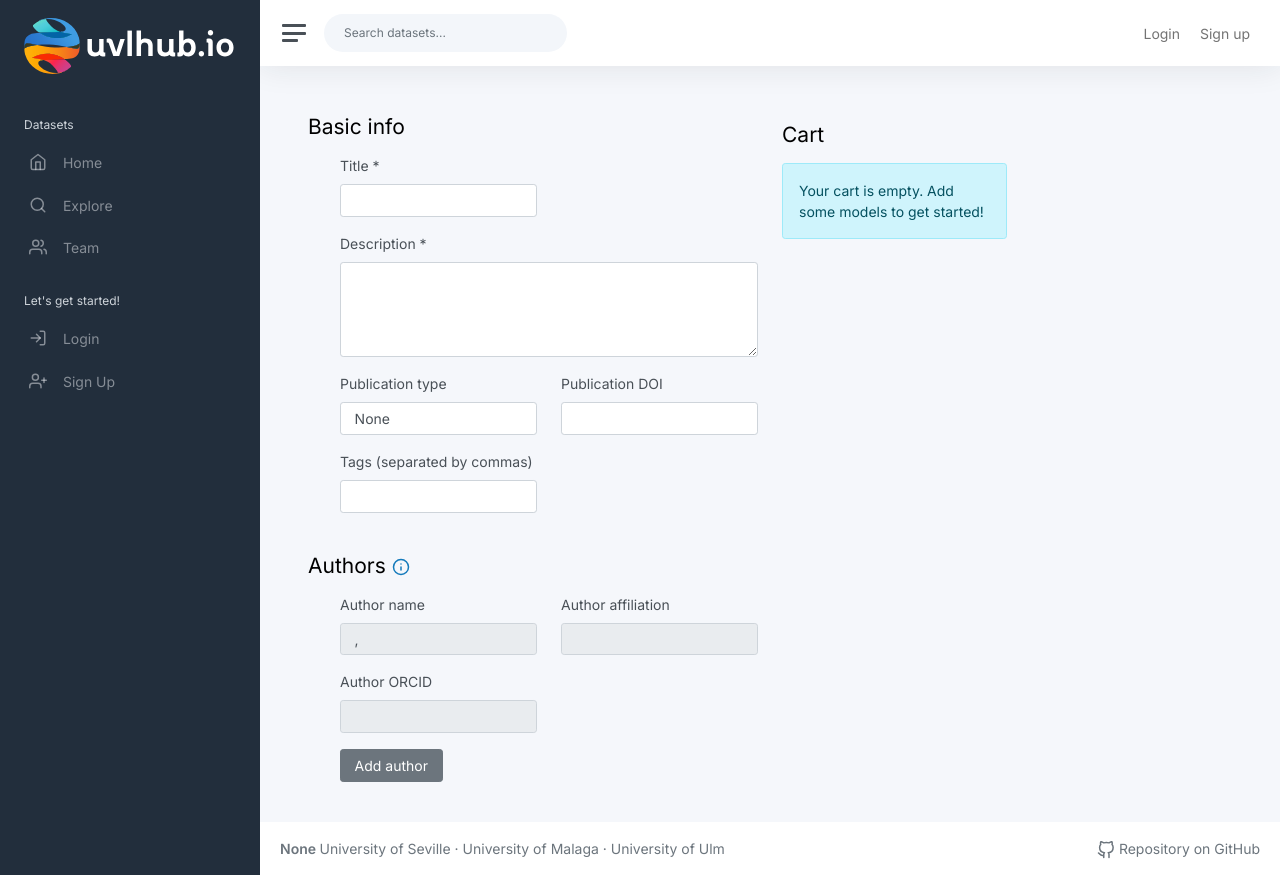
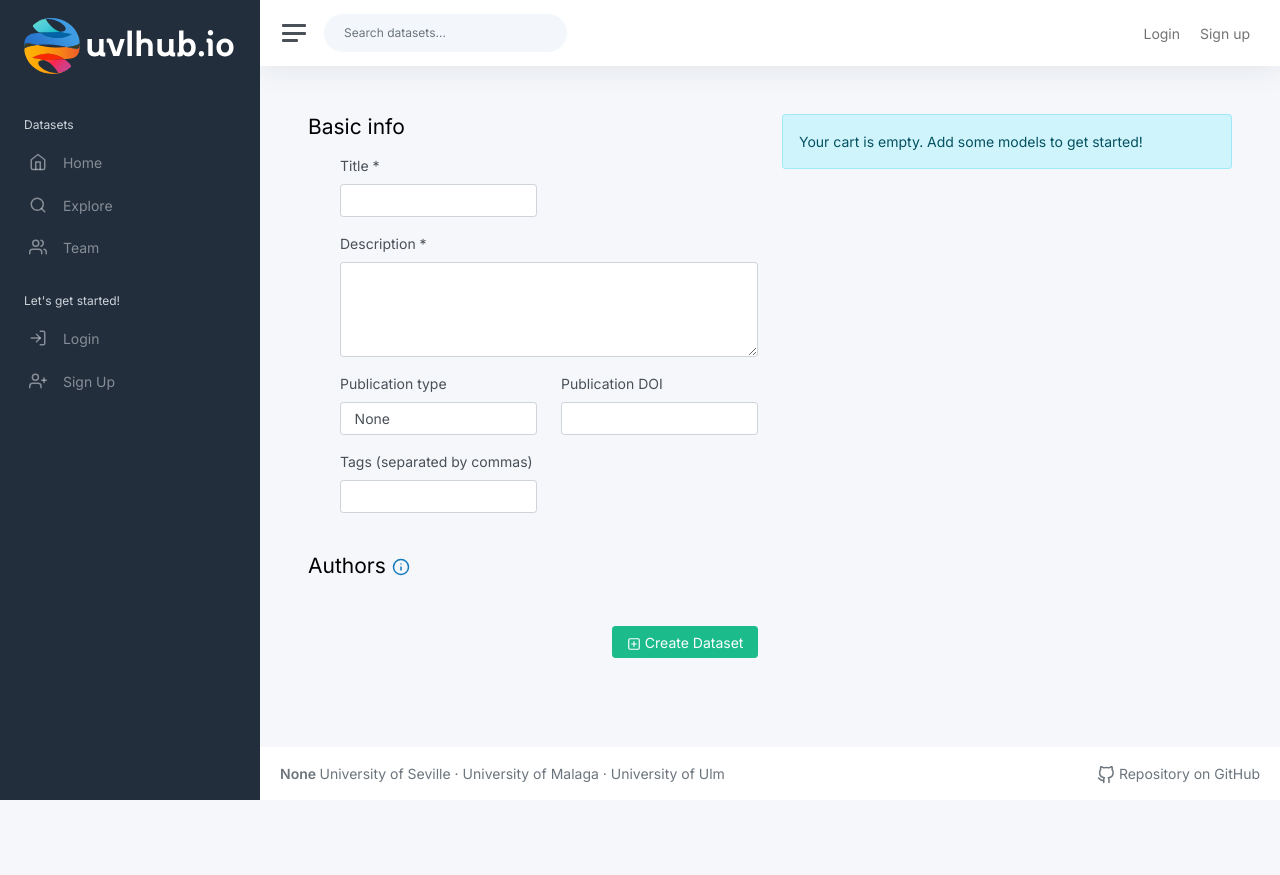
Before and after one commit to PixelHub-ORG/PixelHub-2, a Flask app: template app/modules/cart/templates/cart/create_dataset.html in a window 1280 px wide. After the commit the page ends 800 px from the top, so only its background shows below. Run offline with Flask 3, Linux system fonts and the light colour scheme; the template is opened without the code that fills it: values that come from a table or form of the project are taken from there, others are empty; parts of the project's set-up code (start-up, migrations or seed data) failed here and were passed over; some libraries are stand-ins or nearby versions.

Commit message:
feat: creating datasets now works

```diff
--- a/app/modules/cart/forms.py
+++ b/app/modules/cart/forms.py
@@ -1,8 +1,9 @@
 from flask_wtf import FlaskForm
-from wtforms.validators import DataRequired, URL, Optional
-from wtforms import FieldList, FormField, SelectField, StringField, SubmitField, TextAreaField
+from wtforms import FieldList, FormField, SelectField, StringField, TextAreaField, SubmitField
+from wtforms.validators import DataRequired, Optional, URL
 
 from app.modules.dataset.models import PublicationType
+from app.modules.dataset.forms import AuthorForm
 
 
 class AuthorForm(FlaskForm):
@@ -31,12 +32,12 @@
         validators=[DataRequired()],
     )
     publication_doi = StringField("Publication DOI", validators=[Optional(), URL()])
+    dataset_doi = StringField("Dataset DOI", validators=[Optional(), URL()])
     tags = StringField("Tags (separated by commas)")
     authors = FieldList(FormField(AuthorForm))
     submit = SubmitField("Create Dataset")
 
     def get_dsmetadata(self):
-
         publication_type_converted = self.convert_publication_type(self.publication_type.data)
 
         return {
@@ -52,7 +53,8 @@
         for pt in PublicationType:
             if pt.value == value:
                 return pt.name
-        return "NONE"
+        # valor por defecto si algo raro viene del form
+        return PublicationType.NONE.name if hasattr(PublicationType, "NONE") else "NONE"
 
     def get_authors(self):
-        return [author.get_author() for author in self.authors]
+        return [subform.get_author() for subform in self.authors]
--- a/app/modules/cart/templates/cart/create_dataset.html
+++ b/app/modules/cart/templates/cart/create_dataset.html
@@ -7,14 +7,14 @@
 <div class="row">
 
     <div class="col-xl-6 col-lg-12 col-md-12 col-sm-12">
-            <div id="basic_info_form">
+        <form id="cart-create-dataset-form"
+              method="post"
+              action="{{ url_for('cart.create_dataset') }}">
 
             {{ form.hidden_tag() }}
 
             <div class="row">
-
                 <div class="col-12">
-
                     <h1 class="h3 mb-3">Basic info</h1>
 
                     <div class="row" style="padding-left: 2rem">
@@ -44,7 +44,6 @@
                                 {{ form.publication_type.label(class="form-label") }}
                                 {{ form.publication_type(class="form-control") }}
                             </div>
-
                         </div>
 
                         <div class="col-lg-6 col-6">
@@ -72,12 +71,11 @@
                     <h1 class="h3 mb-3 mt-4">
                         Authors
                         <a href="#" data-toggle="modal" data-target="#infoModal">
-                            <i data-feather="info"></i> <!-- Usamos "info" porque Feather no tiene un ícono específico llamado "feather" para más info -->
+                            <i data-feather="info"></i>
                         </a>
                     </h1>
 
-                        <!-- Modal -->
-                        <div class="modal fade" id="infoModal" tabindex="-1" role="dialog" aria-labelledby="infoModalLabel" aria-hidden="true" style="display: none">
+                    <div class="modal fade" id="infoModal" tabindex="-1" role="dialog" aria-labelledby="infoModalLabel" aria-hidden="true">
                         <div class="modal-dialog" role="document">
                             <div class="modal-content">
                                 <div class="modal-header">
@@ -87,17 +85,17 @@
                                     </button>
                                 </div>
                                 <div class="modal-body">
-                                ¡Cuidado! Los autores no se pueden editar una vez que el dataset se haya subido a UVLHub. Esta funcionalidad estará disponible para futuras versiones.
+                                    <p>No incluyas datos personales si no quieres compartir tu identidad.</p>
                                 </div>
                                 <div class="modal-footer">
-                                <button type="button" class="btn btn-secondary" data-dismiss="modal">Cerrar</button>
+                                    <button type="button" class="btn btn-secondary" data-dismiss="modal">Close</button>
                                 </div>
                             </div>
                         </div>
                     </div>
 
                     <div class="row" style="padding-left: 2rem">
-
+                        {% if current_user.is_authenticated and current_user.profile %}
                             <div class="col-lg-6 col-12 mb-3">
                                 <label class="form-label">Author name</label>
                                 <input class="form-control"
@@ -108,84 +106,47 @@
                             <div class="col-lg-6 col-12 mb-3">
                                 <label class="form-label">Author affiliation</label>
                                 <input class="form-control"
-                                       disabled value="{{ current_user.profile.affiliation }}">
+                                       disabled
+                                       value="{{ current_user.profile.affiliation }}">
                             </div>
 
                             <div class="col-lg-6 col-12 mb-3">
                                 <label class="form-label">Author ORCID</label>
                                 <input class="form-control"
-                                       disabled value="{{ current_user.profile.orcid }}">
+                                       disabled
+                                       value="{{ current_user.profile.orcid }}">
                             </div>
+                        {% endif %}
 
                         <div class="col-12">
-
                             <div class="mb-3">
-
-                                    <div id="authors">
                                 {% for subform in form.authors %}
-                                        <div class="row author" {% if not loop.first %}
-                                            style="border:2px dotted #ccc;border-radius:10px;padding:10px;margin:10px 0; background-color: white"
-                                            {% endif %}
-                                        >
-                                            <div class="col-lg-6 col-12 mb-3">
-                                                {{ subform.form.name.label(class="form-label") }}
-                                                {{ subform.form.name(class="form-control", disabled=loop.first) }}
-                                                {% for error in subform.name.errors %}
-                                                    <span style="color: red;">{{ error }}</span>
-                                                {% endfor %}
+                                    <div class="row mb-2">
+                                        <div class="col-md-6">
+                                            {{ subform.name.label(class="form-label") }}
+                                            {{ subform.name(class="form-control") }}
                                         </div>
-
-                                            <div class="col-lg-6 col-12 mb-3">
-                                                {{ subform.form.affiliation.label(class="form-label") }}
-                                                {{ subform.form.affiliation(class="form-control", disabled=loop.first) }}
-                                                {% for error in subform.name.errors %}
-                                                    <span style="color: red;">{{ error }}</span>
-                                                {% endfor %}
-                                            </div>
-
-                                            <div class="col-lg-6 col-12 mb-3">
-                                                {{ subform.orcid.label(class="form-label") }}
-                                                {{ subform.orcid(class="form-control", disabled=loop.first) }}
-                                                {% for error in subform.orcid.errors %}
-                                                    <span style="color: red;">{{ error }}</span>
-                                                {% endfor %}
+                                        <div class="col-md-6">
+                                            {{ subform.affiliation.label(class="form-label") }}
+                                            {{ subform.affiliation(class="form-control") }}
                                         </div>
                                     </div>
                                 {% endfor %}
                             </div>
-                                    <button type="button" class="btn btn-secondary" id="add_author">Add author
-                                    </button>
-
+                        </div>
                     </div>
 
+                    <div class="text-end mt-3">
+                        <button type="button" class="btn btn-success" onclick="submitCartDatasetForm()">
+                            <i data-feather='plus-square'></i> Create Dataset
+                        </button>
                     </div>
-
-
-                        </div>
-
-                    </div>
-
-                </div>
-
-                <div class="row">
-
-                    {% if error %}
-
-                        <div class="mt-3 col-lg-6 col-12">
-                            <span style="color: red;">{{ error }}</span>
-                        </div>
-
-                    {% endif %}
-
-                </div>
-
 
                 </div>
             </div>
 
-        <div class="col-xl-6 col-lg-12 col-md-12 col-sm-12">
-
-            <h1 class="h3 mb-3 mt-2">Cart</h1>
+        </form>
+    </div>
 
     <div class="col-xl-6 col-lg-12 col-md-12 col-sm-12">
 
@@ -195,7 +156,6 @@
             <div class="card mb-3 shadow-sm">
                 <div class="card-body">
                     <div class="d-flex justify-content-between align-items-center">
-
                         <div>
                             <h5 class="mb-0"><b>{{ model.name }}</b></h5>
                             <p class="text-muted small mb-1">{{ model.description|truncate(80) }}</p>
@@ -206,54 +166,95 @@
                                 {% endfor %}
                             </p>
                         </div>
-
-                    <button
-                        class="btn btn-sm btn-outline-danger"
-                        onclick="deleteCartItem('{{ model.id }}')"
-                        title="Remove from cart"
-                    >
-                        <i data-feather="trash-2" style="width: 16px; height: 16px;"></i>
+                        <div>
+                            <button type="button"
+                                    class="btn btn-outline-danger btn-sm"
+                                    onclick="deleteCartItem('{{ model.id }}')">
+                                <i data-feather="trash-2"></i>
                             </button>
+                        </div>
                     </div>
                 </div>
             </div>
             {% endfor %}
         </div>
-
-    <div class="mt-3 text-end">
-        <a href="{{ url_for('cart.create_dataset') }}" class="btn btn-primary">
-            <i data-feather="plus-square"></i> Create Dataset
-        </a>
-    </div>
-
         {% else %}
         <div class="alert alert-info" role="alert">
             Your cart is empty. Add some models to get started!
         </div>
         {% endif %}
 
+    </div>
+
+</div>
+
 {% endblock %}
 
 {% block scripts %}
 <script>
-        document.addEventListener('DOMContentLoaded', function () {
+document.addEventListener('DOMContentLoaded', function() {
     feather.replace();
 });
 
 function deleteCartItem(modelID) {
-        fetch("/user/cart/delete", {
+    fetch("/featuremodel/cart/delete", {
         method: "POST",
-            headers: { "Content-Type": "application/json" },
-            body: JSON.stringify({ item_id: modelID })
+        headers: {
+            "Content-Type": "application/json"
+        },
+        body: JSON.stringify({ "item_id": modelID })
     })
-        .then(async response => {
+    .then(async (response) => {
         const data = await response.json();
         alert("File removed from cart.");
         if (response.ok) {
             location.reload();
         }
     })
-        .catch(err => console.error("Error deleting from cart:", err));
+    .catch((err) => {
+        console.error("Error deleting from cart:", err);
+    });
+}
+
+function submitCartDatasetForm() {
+    const formElement = document.getElementById("cart-create-dataset-form");
+    if (!formElement) {
+        alert("Form not found");
+        return;
+    }
+
+    const formData = new FormData(formElement);
+
+    fetch("/user/cart/create", {
+        method: "POST",
+        body: formData
+    })
+    .then(async (response) => {
+        const data = await response.json();
+
+        if (response.ok) {
+            alert("Dataset created successfully!");
+            if (data.dataset_id) {
+                window.location.href = "/dataset/unsynchronized/" + data.dataset_id + "/";
+            } else {
+                window.location.reload();
+            }
+        } else {
+            let msg = "unknown error";
+            if (data && data.message) {
+                if (typeof data.message === "object") {
+                    msg = JSON.stringify(data.message);
+                } else {
+                    msg = data.message;
+                }
+            }
+            alert("Error creating dataset: " + msg);
+        }
+    })
+    .catch((err) => {
+        console.error("Error creating dataset:", err);
+        alert("Error creating dataset");
+    });
 }
 </script>
 {% endblock %}
```
Also changed, not shown: app/modules/cart/services.py (+33 -3 lines). Lines whose indentation alone changed are shown as unchanged.
